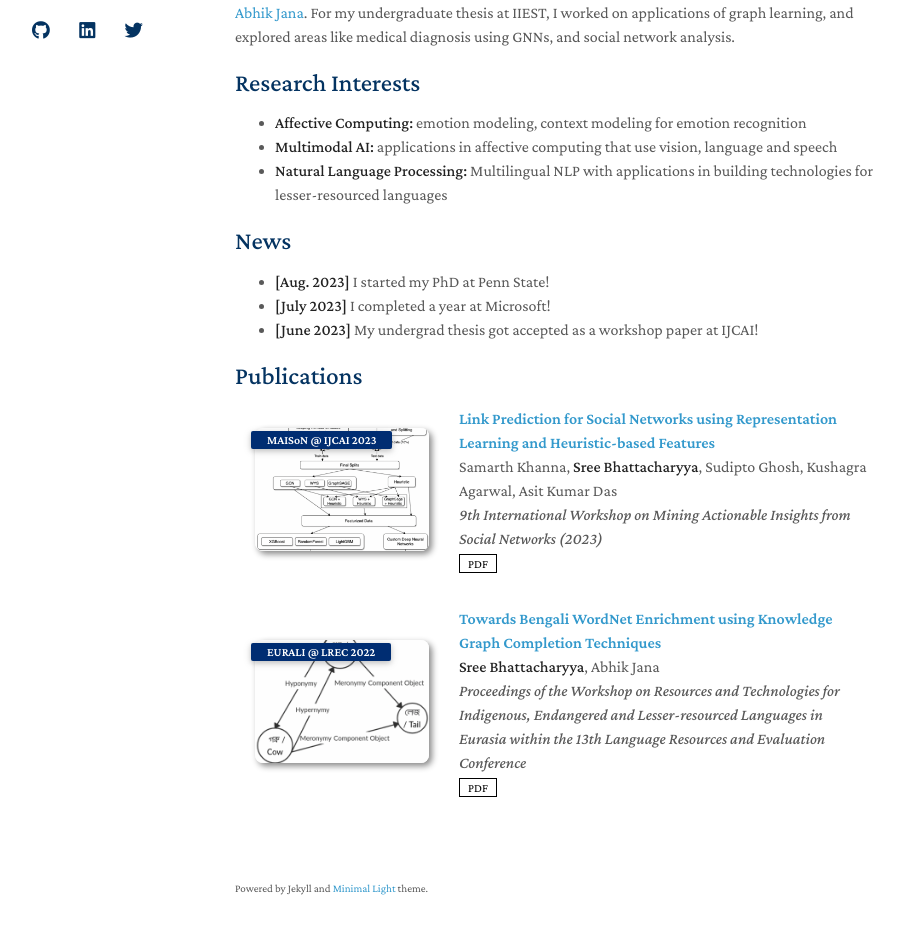
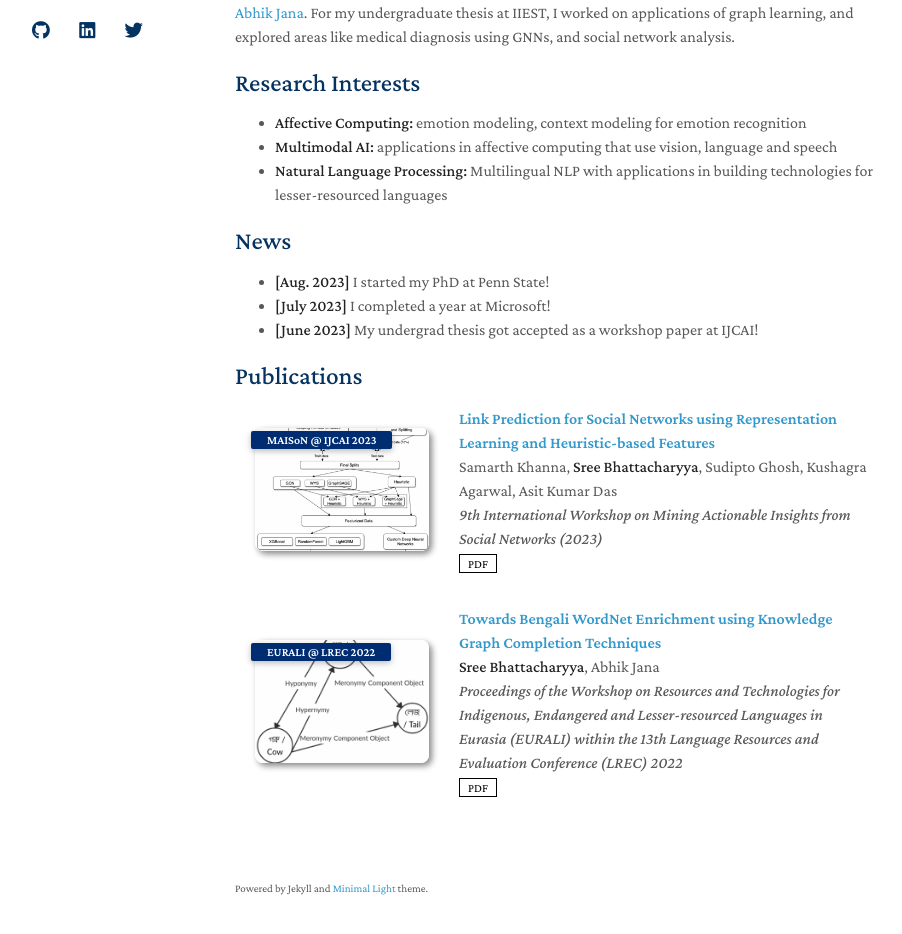
Before and after one commit to sreebhattacharyya/sreebhattacharyya.github.io, a Jekyll site: the page built from index.md, in a window 1280 px wide and 1309 px high. Shown: the part 340-1274 px from the top of the window, without its empty margins (235-1137 px from the left). Built offline with Jekyll 4.4.1, drawn with Linux system fonts in a browser that asks for light colours; nearby versions of some CDN libraries; a style sheet for code colours, icons or effects is not loaded; our own code applies the rules of GitHub Pages for plain Markdown files.

Commit message:
Pubs data update

```diff
--- a/_data/publications.yml
+++ b/_data/publications.yml
@@ -13,7 +13,7 @@ main:
   - title: "Towards Bengali WordNet Enrichment using Knowledge Graph Completion Techniques"
     authors: <strong>Sree Bhattacharyya</strong>, Abhik Jana
     conference_short: EURALI @ LREC 2022
-    conference: Proceedings of the Workshop on Resources and Technologies for Indigenous, Endangered and Lesser-resourced Languages in Eurasia within the 13th Language Resources and Evaluation Conference
+    conference: Proceedings of the Workshop on Resources and Technologies for Indigenous, Endangered and Lesser-resourced Languages in Eurasia (EURALI) within the 13th Language Resources and Evaluation Conference (LREC) 2022
     pdf: https://aclanthology.org/2022.eurali-1.12/
     code:
     page:
```
